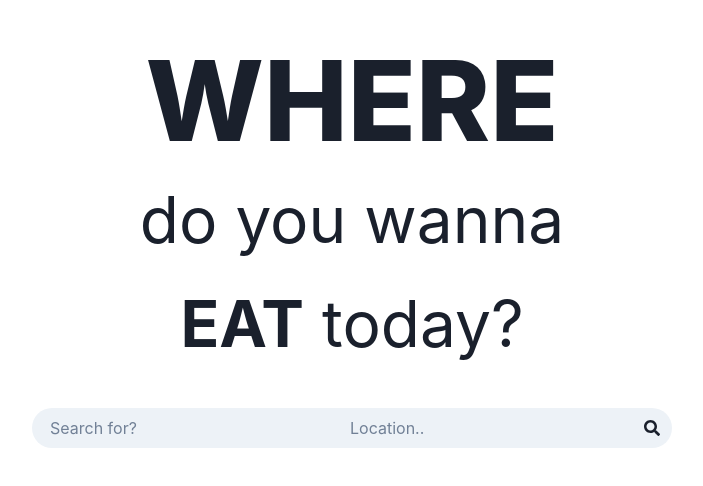
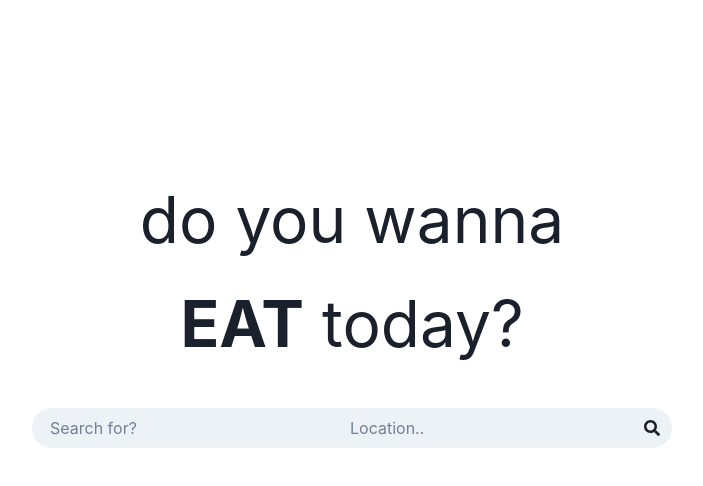
Before and after one commit to shoaibiqbal0/react-resturant-search, a React (Create React App) app: page / in a window 1280 px wide. Shown: the top 486 px of the page, without its empty margins (288-991 px from the left). Built offline with nearby package versions, Linux system fonts and the light colour scheme; no server answers.

Commit message:
Removed bg again

```diff
--- a/src/components/MainText.jsx
+++ b/src/components/MainText.jsx
@@ -5,7 +5,12 @@ const MainText = () => {
   const subheadingFontSizes = ["2em", "3em", "4em"];
   return (
     <VStack py="1em">
-      <Text fontSize={["4.5em", "6em", "7em"]} fontWeight="extrabold" mb="-5">
+      <Text
+        bgClip="text"
+        fontSize={["4.5em", "6em", "7em"]}
+        fontWeight="extrabold"
+        mb="-5"
+      >
         WHERE
       </Text>
       <Text fontSize={subheadingFontSizes}>do you wanna</Text>
```
